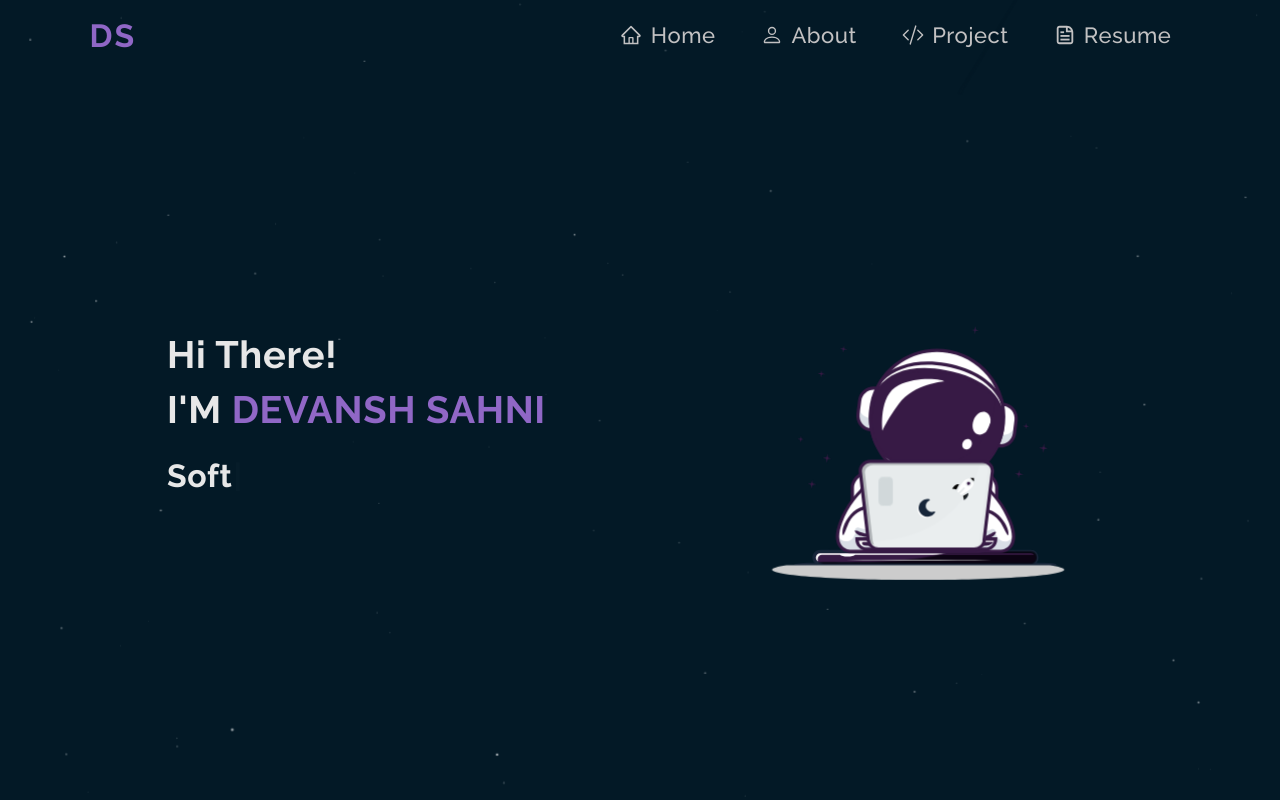
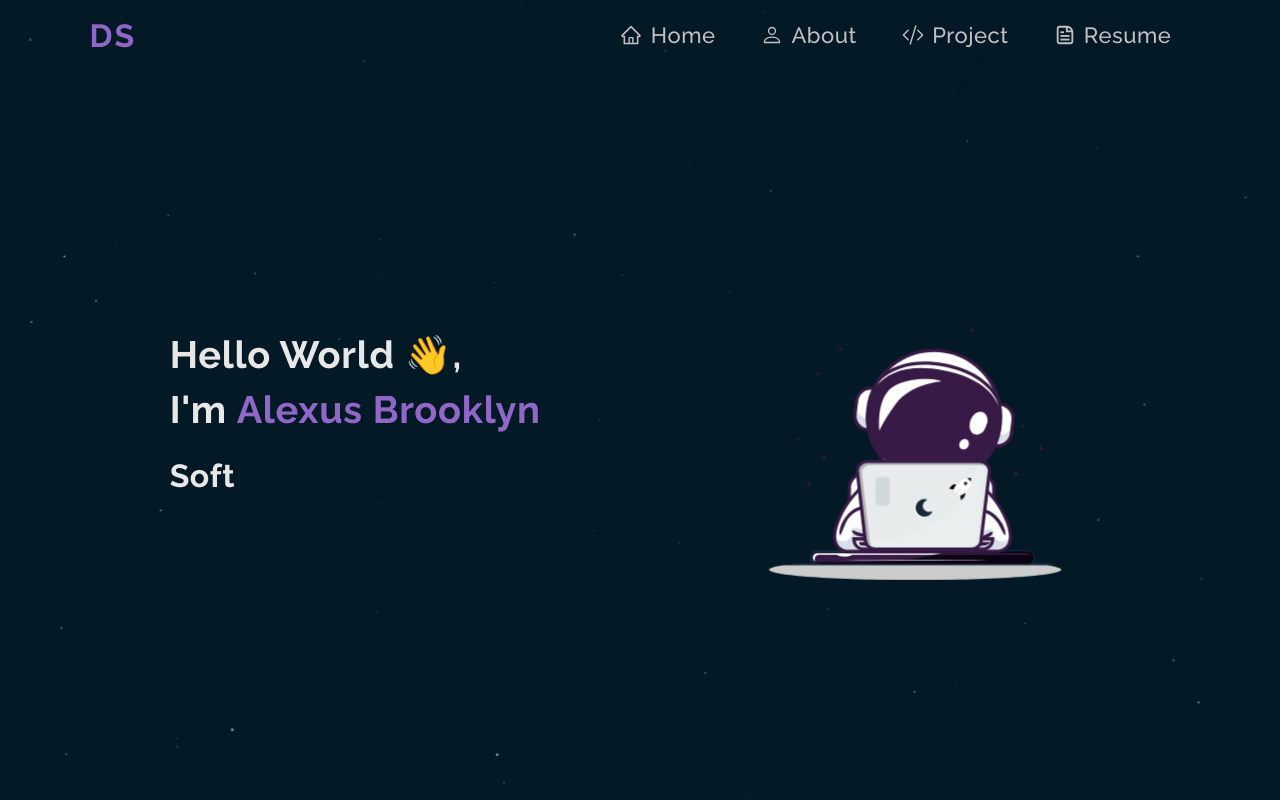
Before and after one commit to alexusbernard17/Website-Portfolio, a React (Create React App) app: page / in a window 1280 px wide. Shown: the top 800 px of the page. Built offline with nearby package versions, Linux system fonts and the light colour scheme.

Commit message:
test commit and change name in home page

```diff
--- a/src/Components/Home.js
+++ b/src/Components/Home.js
@@ -12,8 +12,8 @@ const Home = () => {
       <div className='HomePage'>
 
         <div className='HomeText'>
-          <h1>Hi There!</h1>
-          <h1>I'M <b>DEVANSH SAHNI</b></h1>
+          <h1>Hello World 👋,</h1>
+          <h1>I'm <b>Alexus Brooklyn</b></h1>
           <Typed/>
         </div>
 
```
Also changed, not shown: 1 other file (tests, documents, lock files or other folders).
